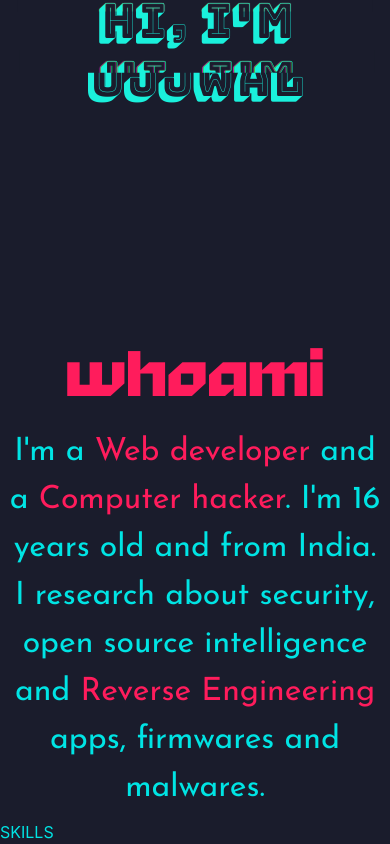
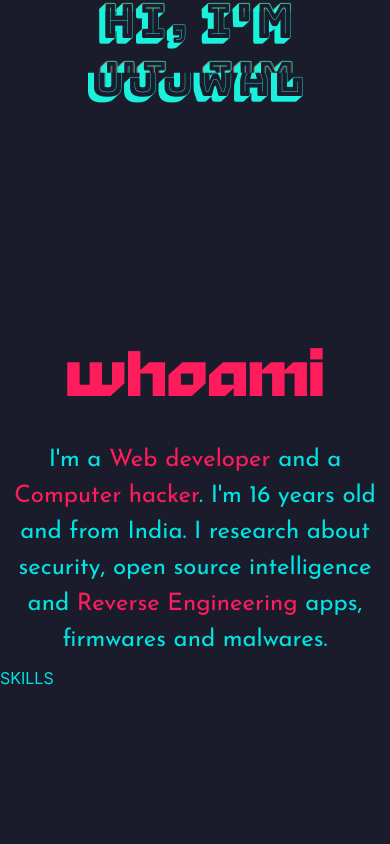
Before and after one commit to ujjwal-kr/mywebsite, a React (Create React App) app: page / in a window 390 px wide. Shown: the part 520-1364 px from the top of the page. After the commit the page ends 1210 px from the top, so only its background shows below. Built offline with nearby package versions, Linux system fonts and the light colour scheme.

Commit message:
whoami media queries

```diff
--- a/src/components/home.tsx
+++ b/src/components/home.tsx
@@ -49,3 +49,10 @@ export const Description = styled.div`
     text-align: center;
     padding: 2%;
 `
+export const Whoami = styled.p`
+    font-size: 2em;
+    @media all and (max-width: 800px) {
+        font-size: 1.5em;
+        margin-top: .6em;
+    }
+`
--- a/src/home.tsx
+++ b/src/home.tsx
@@ -1,6 +1,6 @@
 import React from 'react';
 import MyImage from './assets/me.jpg';
-import { MyImageEl, ImgContainer, Name, Description } from './components/home';
+import { MyImageEl, ImgContainer, Name, Description, Whoami } from './components/home';
 import { motion } from 'framer-motion';
 import './glitch.scss';
 
@@ -45,9 +45,9 @@ function Hero() {
 
             <Description>
                 <h1 style={{fontSize:'4em'}} className="has-text-primary stiff">whoami</h1>
-                <p style={{fontSize:'2em'}} className="text">
+                <Whoami className="text">
                     I'm a <a href="https://en.wikipedia.org/wiki/Web_developer">Web developer </a>and a  <a href="https://en.wikipedia.org/wiki/Hacker">Computer hacker</a>. I'm 16 years old and from India. I research about security, open source intelligence and <a href="https://en.wikipedia.org/wiki/Reverse_engineering">Reverse Engineering</a> apps, firmwares and malwares.
-                </p>
+                </Whoami>
             </Description>
         </div>
     )
```
